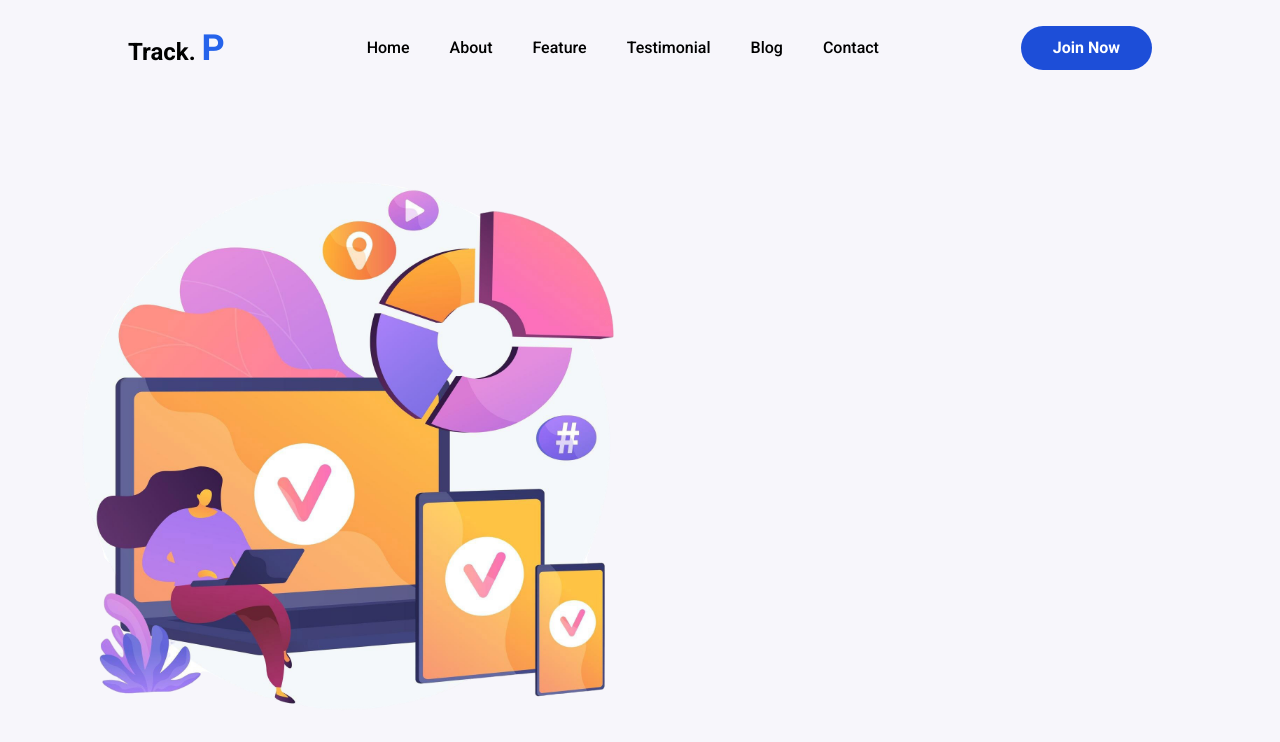
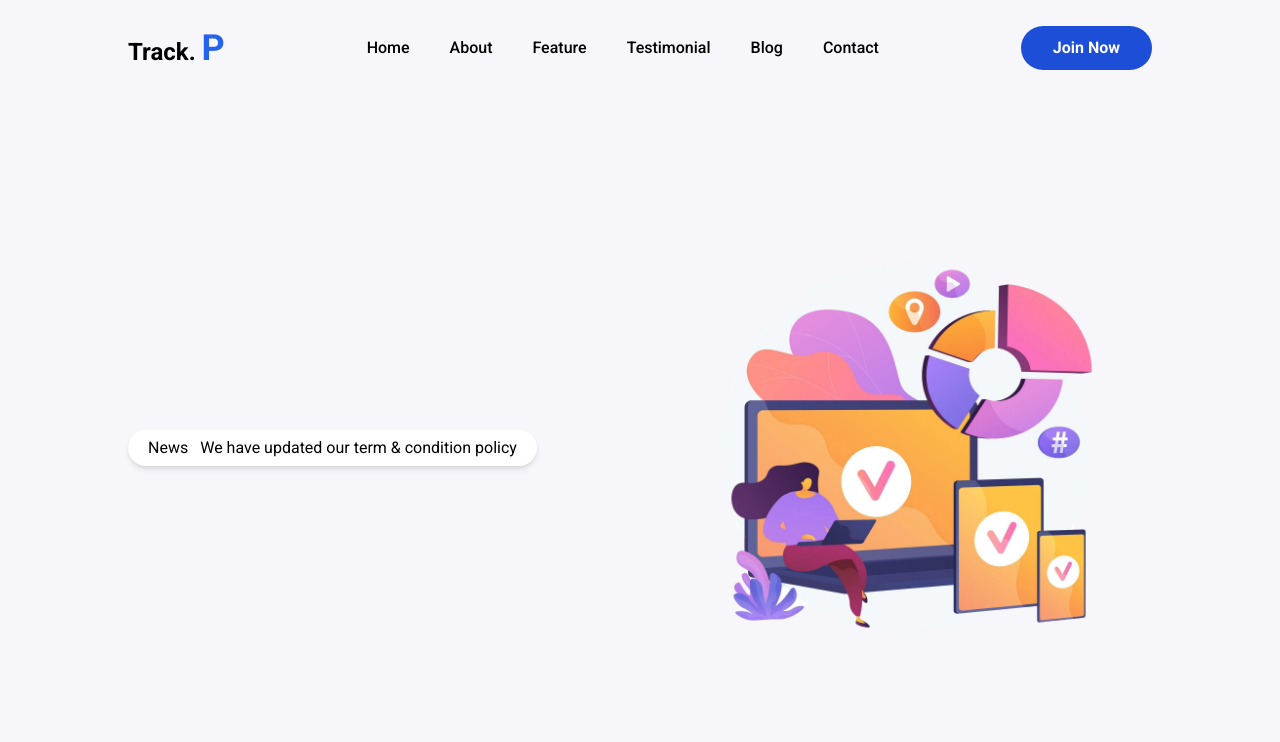
Before and after one commit to moonspark78/TrackP_NextJS, a Next.js app: page / in a window 1280 px wide. Shown: the top 742 px of the page. Built offline with nearby package versions, Linux system fonts and the light colour scheme.

Commit message:
📈 working on the hero section  📈

```diff
--- a/components/Home/Hero/Hero.tsx
+++ b/components/Home/Hero/Hero.tsx
@@ -4,10 +4,17 @@ import Image from "next/image"
 const Hero = () => {
   return (
     <div className='w-full pt-[4vh] md:pt-[12vh] h-screen bg-[#f7f6fb]'>
-        <div>
-            <div>
+        <div className='flex justify-center flex-col w-[90%] sm:w-[80%] h-full mx-auto'>
+            <div className='grid grid-cols-1 lg:grid-cols-2 items-center gap-12'>
                 {/* Text content */}
-                <div></div>
+                <div>
+                    <div className='w-fit py-1.5 px-2 md:px-5 rounded-full shadow-md flex items-center space-x-3 bg-white'>
+                        <div className=''>
+                            News
+                        </div>
+                        <p className=''>We have updated our term & condition policy</p>
+                    </div>
+                </div>
                 {/* Image content */}
                 <div className='lg:block'>
                     <Image
```
